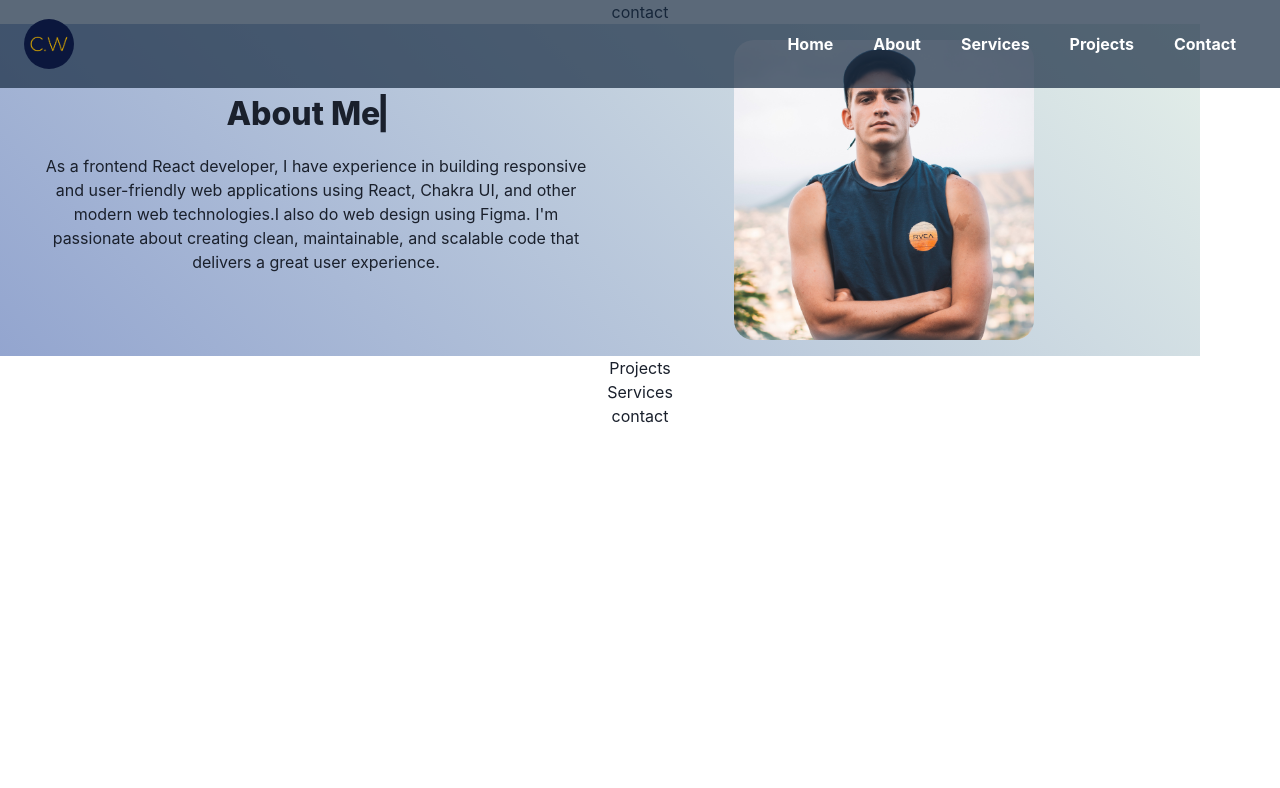
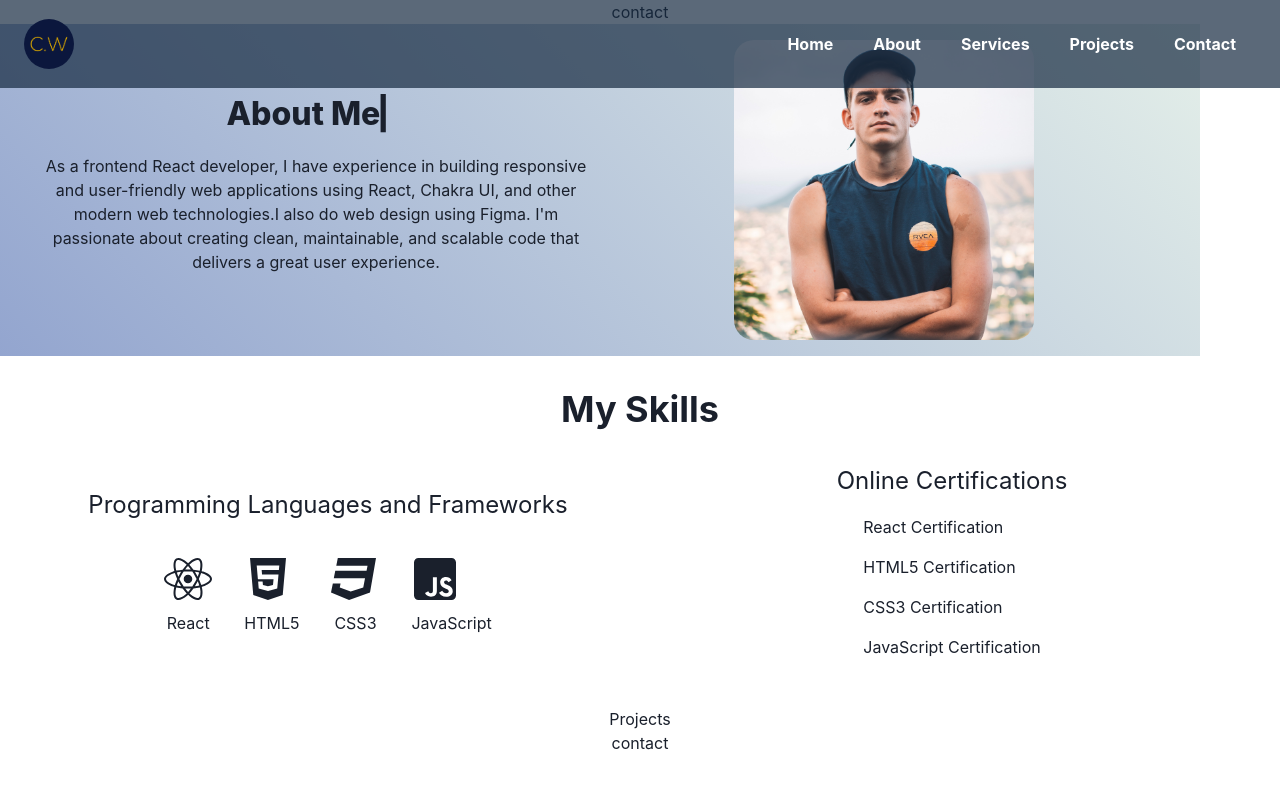
Before and after one commit to charlespaul1/portfolio, a React (Create React App) app: page /contact in a window 1280 px wide. Shown: the top 788 px of the page. Built offline with nearby package versions, Linux system fonts and the light colour scheme; the HTML template or start-up script is replaced by a standard one.

Commit message:
added skills page

```diff
--- a/src/App.js
+++ b/src/App.js
@@ -21,8 +21,8 @@ function App() {
       <Route path="/contact" element={<Contact/>}/>
     </Routes>
     <About />
+    <Services />
     <Projects />
-    <Services />
     <Contact />
 
 
--- a/src/Pages/Services.js
+++ b/src/Pages/Services.js
@@ -1,11 +1,91 @@
-import React from 'react'
+import React from "react";
+import {
+  Box,
+  Flex,
+  Heading,
+  Image,
+  Link,
+  SimpleGrid,
+  Text,
+} from "@chakra-ui/react";
+import { FaReact, FaHtml5, FaCss3, FaJsSquare } from "react-icons/fa";
 
-const Services = () => {
+const Skills = () => {
+  const skills = [
+    {
+      icon: <FaReact size="48px" />,
+      name: "React",
+      certification:
+        "https://coursera.org/share/4292a69ffca4738dfebf707a3e76d14b",
+        // "https://coursera.org/share/d7b1009ecdb3db7421f52ad7b197af74"
+      },
+    {
+      icon: <FaHtml5 size="48px" />,
+      name: "HTML5",
+      certification:
+        "https://coursera.org/share/46ad3a2bc364ae1507ce7fd49a348c1c",
+    },
+    {
+      icon: <FaCss3 size="48px" />,
+      name: "CSS3",
+      certification:
+        "https://coursera.org/share/46ad3a2bc364ae1507ce7fd49a348c1c",
+    },
+    {
+      icon: <FaJsSquare size="48px" />,
+      name: "JavaScript",
+      certification:
+        "https://coursera.org/share/e51a1003efbd0b7182aca531e7ebf6f0",
+    },
+  ];
+
   return (
-    <div>
-      <h1>Services</h1>
-    </div>
-  )
-}
+    <Box p={8}>
+      <Heading as="h1" size="xl" mb={8}>
+        My Skills
+      </Heading>
+      <SimpleGrid columns={{ base: 1, md: 2 }} spacing={8}>
+        <Flex direction="column" alignItems="center" justifyContent="center">
+          <Text fontSize="2xl" mb={4}>
+            Programming Languages and Frameworks
+          </Text>
+          <Flex alignItems="center" justifyContent="center">
+            {skills.map((skill) => (
+              <Box key={skill.name} p={4} textAlign="center">
+                {skill.icon}
+                <Text mt={2}>{skill.name}</Text>
+              </Box>
+            ))}
+          </Flex>
+        </Flex>
+        <Flex direction="column" alignItems="center" justifyContent="center">
+          <Text fontSize="2xl" mb={4}>
+            Online Certifications
+          </Text>
+          <Box maxW="400px">
+            {skills.map((skill) => (
+              <Flex
+                key={skill.name}
+                alignItems="center"
+                mb={4}
+                _hover={{ textDecoration: "underline" }}
+              >
+                {/* <Image
+                  src={`https://www.udemy.com/staticx/udemy/images/v6/certificate/cert-grad.svg`}
+                  alt="Certificate"
+                  boxSize="64px"
+                  mr={4}
+                /> */}
+                <Link href={skill.certification} isExternal>
+                  {skill.name} Certification
+                </Link>
+              </Flex>
+            ))}
+          </Box>
+        </Flex>
+      </SimpleGrid>
+    </Box>
+  );
+};
 
-export default Services
+export default Skills;
```
